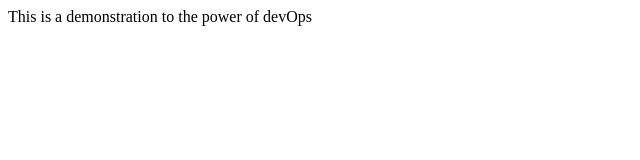
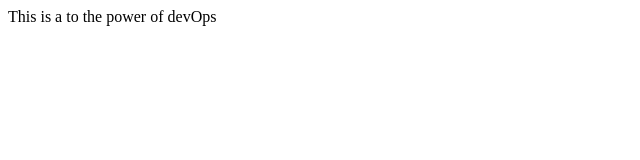
Before and after one commit to nishantGcode10/devOps, a plain HTML site: page index.html in a window 1280 px wide. Shown: the whole page, without its empty margins (0-640 px from the left). Drawn offline with Linux system fonts and the light colour scheme.

Commit message:
Update index.html

```diff
--- a/index.html
+++ b/index.html
@@ -7,6 +7,6 @@
     <title>Document</title>
 </head>
 <body>
-    This is a demonstration to the power of devOps
+    This is a  to the power of devOps
 </body>
 </html>
```
